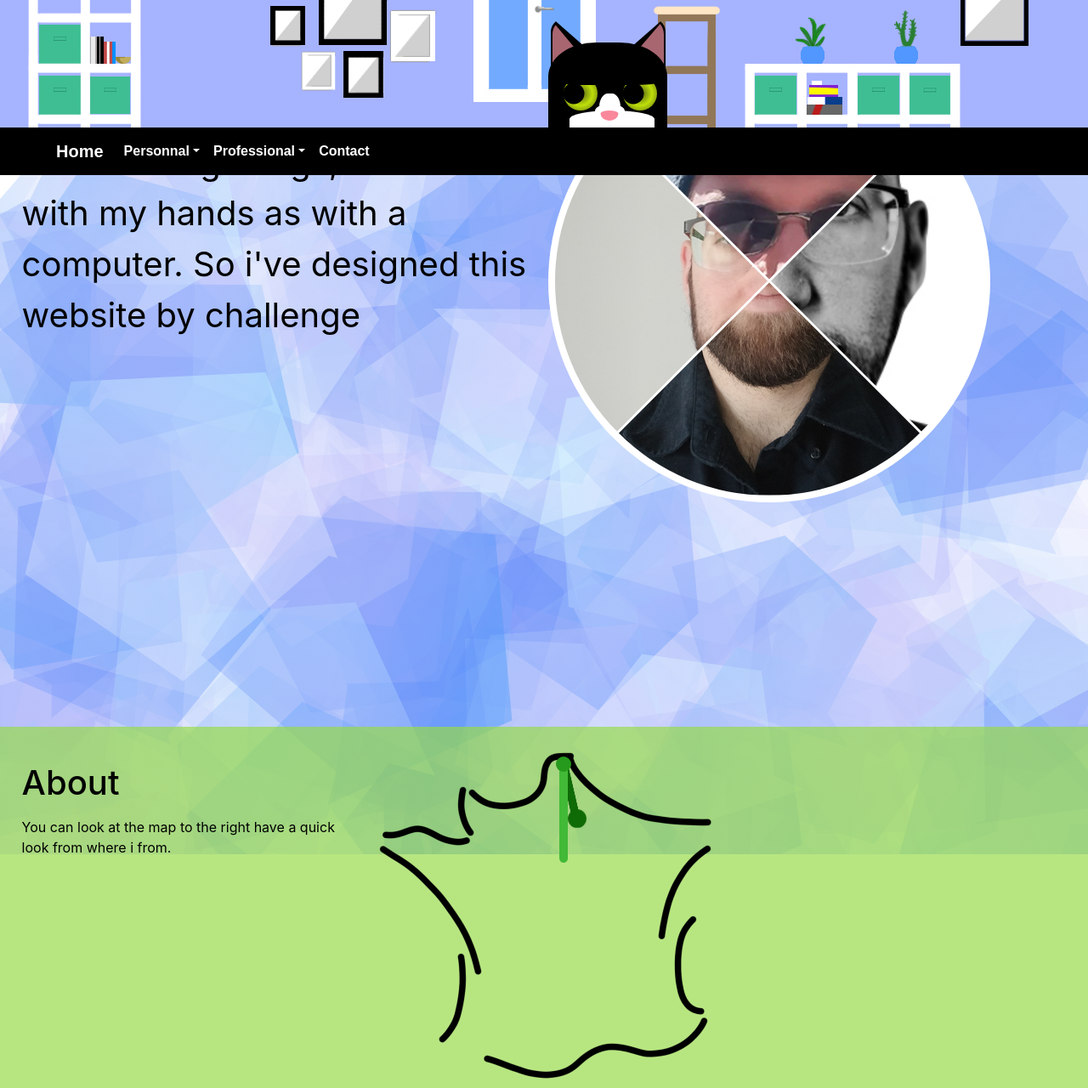
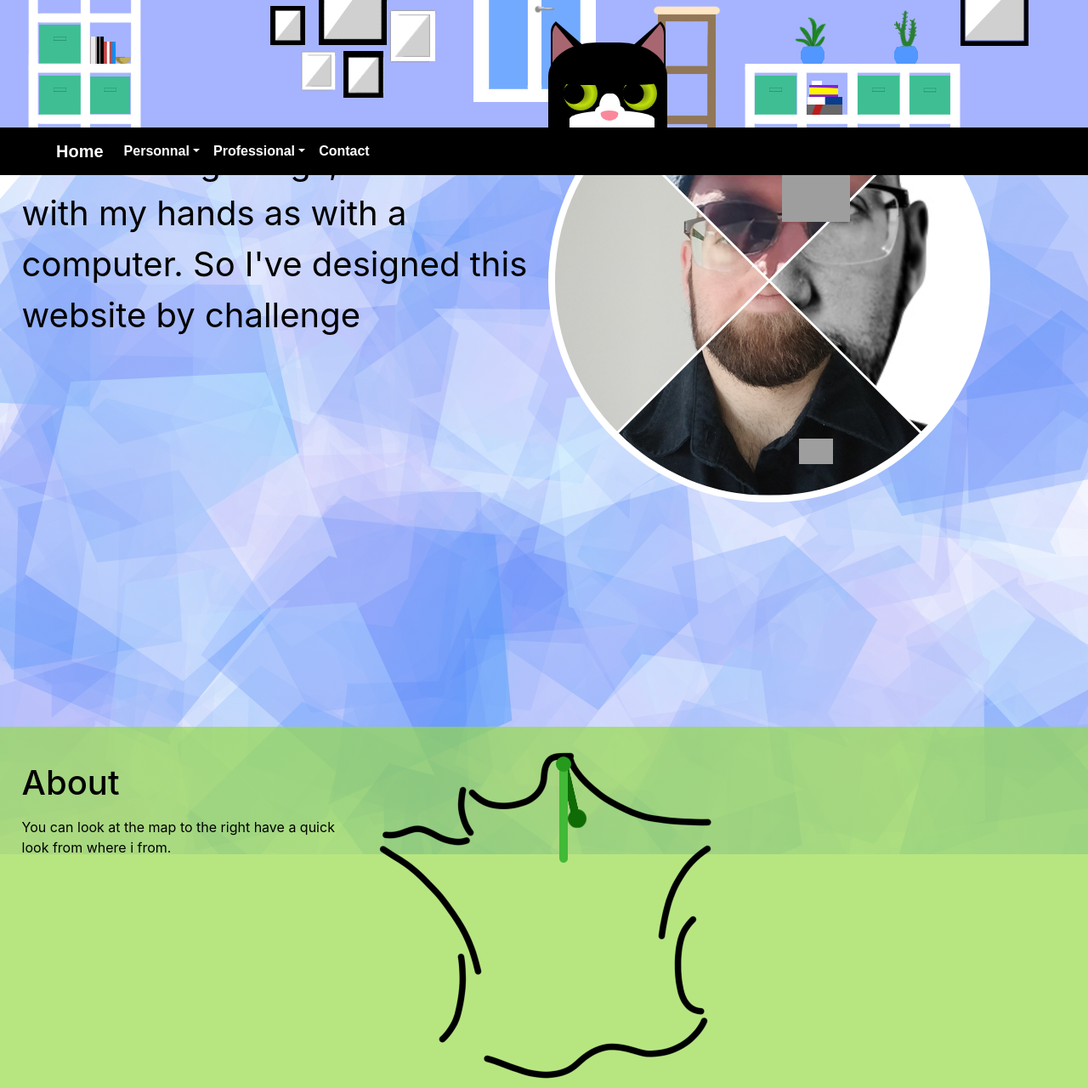
Before and after one commit to SmurfNess/smurfness.github.io, a PHP site: page / in a window 1280 px wide. Shown: the top 1280 px of the page at 85% size. Run offline with PHP 8.4, Linux system fonts and the light colour scheme; grey boxes are pictures that could not be loaded.

Commit message:
13042023

```diff
--- a/assets/css/style.css
+++ b/assets/css/style.css
@@ -2,6 +2,14 @@
 .content{
   padding-top: 55px;
 
+}
+
+#codepen{
+  transform: scale(0.1);
+}
+
+#github{
+  transform: scale(0.2);
 }
 
 #home {
--- a/index.html
+++ b/index.html
@@ -102,11 +102,7 @@
         <div class="row">
           <div class="col-md-6">
             <div class="content-title"><p><h1>Hey, I'm Arnaud, welcome here</h1></p></div>
-            <div class="content-text"><p>I like making things, as much with my hands as with a computer. So i've designed this website by challenge </p></div>
-
-
-
-
+            <div class="content-text"><p>I like making things, as much with my hands as with a computer. So I've designed this website by challenge </p></div>
           </div>
 
           <div class="col-md-1">
@@ -118,6 +114,17 @@
               <img src="assets/images/portrait4.jpg" alt="">
             </div>
           </div>
+          <div class="col-md-1">
+            <a href="https://github.com/SmurfNess">
+              <img src="https://www.pngmart.com/files/22/GitHub-PNG-Isolated-Transparent-Image.png" id="github">
+            </a>
+            <a href="https://codepen.io/Greatness-GreatSmurf">
+              <img src="https://assets.codepen.io/1584356/codepen.png" id="codepen">
+            </a>
+
+
+          </div>
+
 
         </div>
 
```
